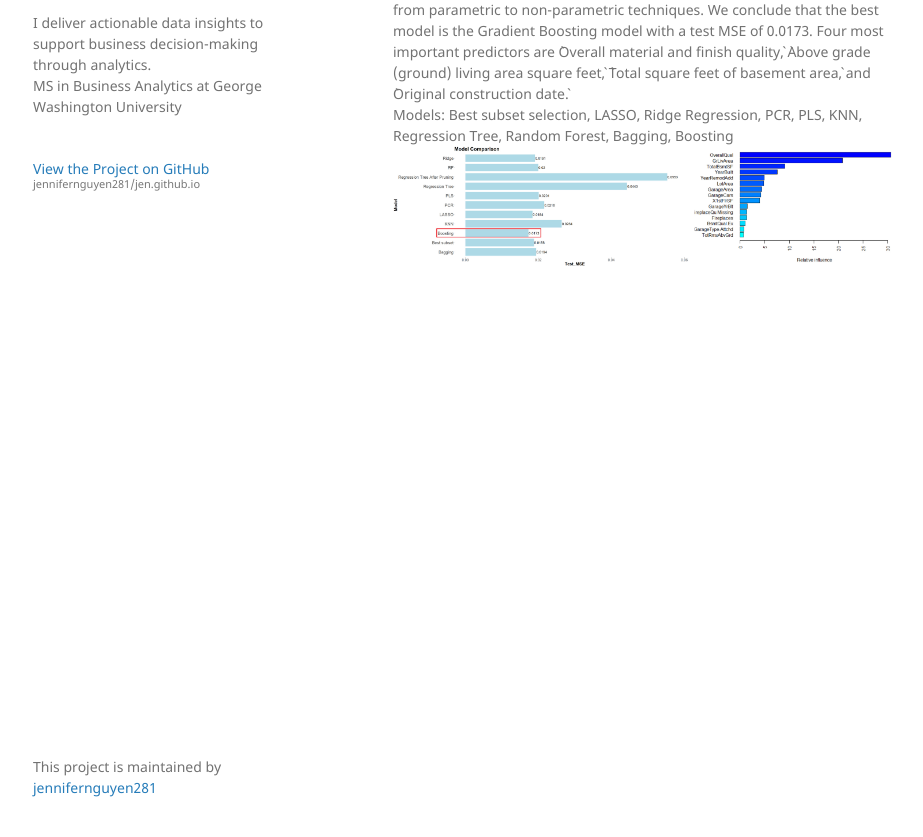
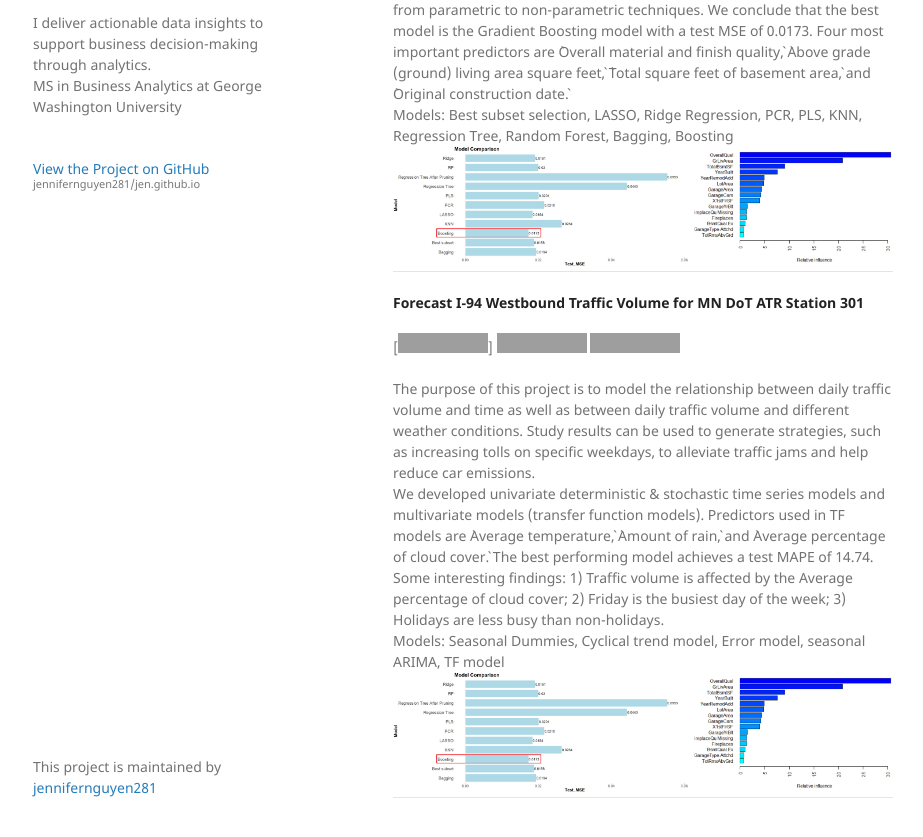
Before and after one commit to jennifernguyen281/jen.github.io, a Jekyll site: the page built from index.md, in a window 1280 px wide and 1233 px high. Shown: the part 365-1202 px from the top of the window, without its empty margins (177-1100 px from the left). Built offline with Jekyll 4.4.1, drawn with Linux system fonts in a browser that asks for light colours; our own code applies the rules of GitHub Pages for plain Markdown files; grey boxes are pictures that could not be loaded.

Commit message:
Update index.md

```diff
--- a/index.md
+++ b/index.md
@@ -13,6 +13,27 @@
 We applied 11 regression algorithms from linear to non-linear techniques, from parametric to non-parametric techniques. We conclude that the best model is the Gradient Boosting model with a test MSE of 0.0173. Four most important predictors are `Overall material and finish quality`, `Above grade (ground) living area square feet`, `Total square feet of basement area`, and `Original construction date`.
 <br>
 Models: Best subset selection, LASSO, Ridge Regression, PCR, PLS, KNN, Regression Tree, Random Forest, Bagging, Boosting
-
+<br>
 </div>
 <center><img src="assets/img/House-Price.jpg"/></center>
+
+---
+[**Forecast I-94 Westbound Traffic Volume for MN DoT ATR Station 301**](https://github.com/jennifernguyen281/Forecast-Daily-Interstate-94-Westbound-Traffic-Volume-for-MN-DoT-ATR-Station-301)
+
+[![Language & Tool](https://img.shields.io/badge/SAS-Language_&Tool-navy?logo=SAS)]
+[![Report](https://img.shields.io/badge/PDF-Report-red?logo=PDF)](https://github.com/jennifernguyen281/Forecast-Daily-Interstate-94-Westbound-Traffic-Volume-for-MN-DoT-ATR-Station-301/blob/master/Project%20Paper.pdf)
+[![Presentation](https://img.shields.io/badge/Presentation-salmon?)](https://github.com/jennifernguyen281/Forecast-Daily-Interstate-94-Westbound-Traffic-Volume-for-MN-DoT-ATR-Station-301/blob/master/Project%20Presentation.pdf)
+
+<div> The purpose of this project is to model the relationship between daily traffic volume and time as well as between daily traffic volume and different weather conditions. Study results can be used to generate strategies, such as increasing tolls on specific weekdays, to alleviate traffic jams and help reduce car emissions.
+<br>
+
+We developed univariate deterministic & stochastic time series models and multivariate models (transfer function models). Predictors used in TF models are `Average temperature`, `Amount of rain`, and `Average percentage of cloud cover`. The best performing model achieves a test MAPE of 14.74.
+<br>
+Some interesting findings: 1) Traffic volume is affected by the Average percentage of cloud cover; 2) Friday is the busiest day of the week; 3) Holidays are less busy than non-holidays.
+<br>
+Models: Seasonal Dummies, Cyclical trend model, Error model, seasonal ARIMA, TF model
+<br>
+</div>
+<center><img src="assets/img/House-Price.jpg"/></center>
+
+---
```
